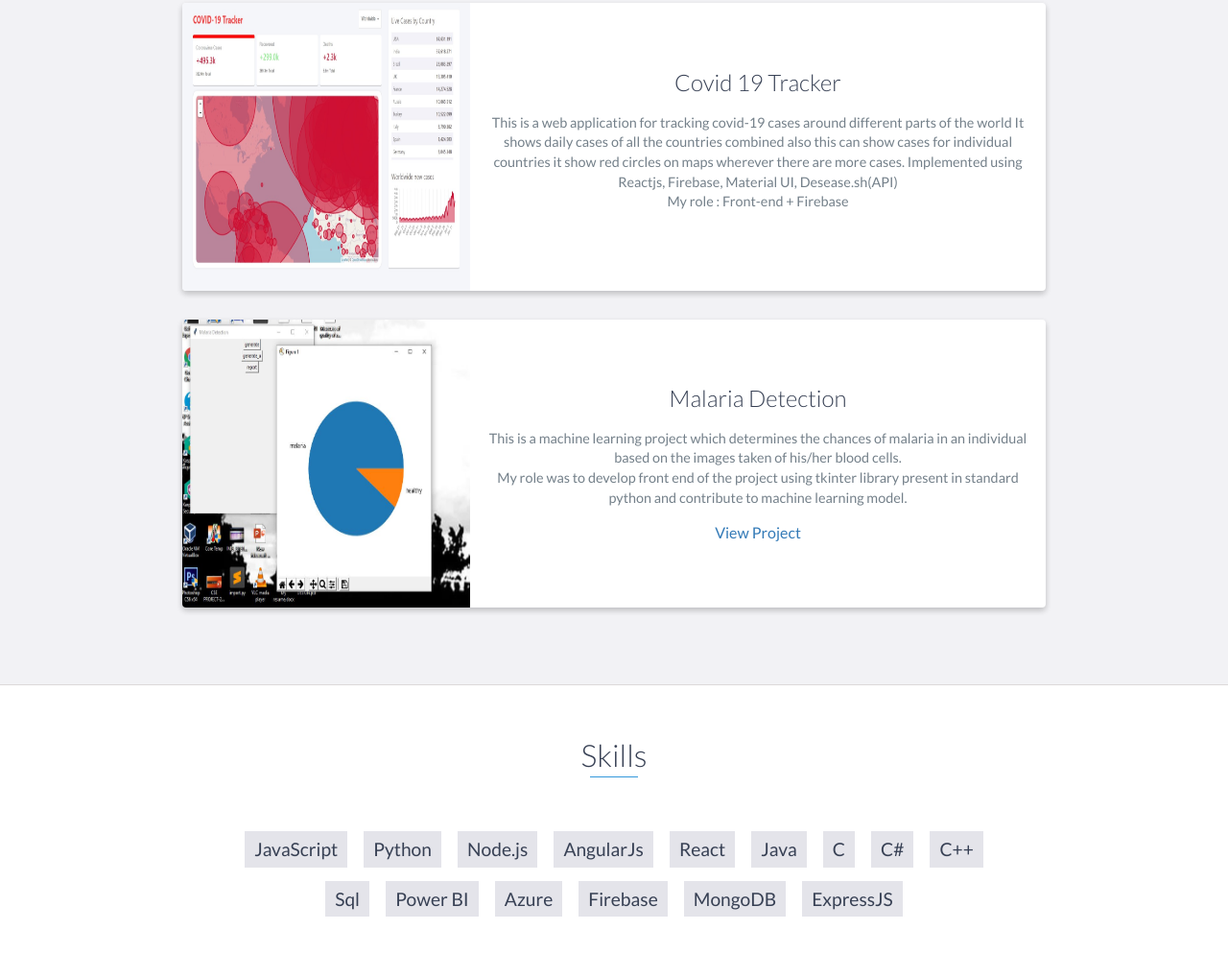
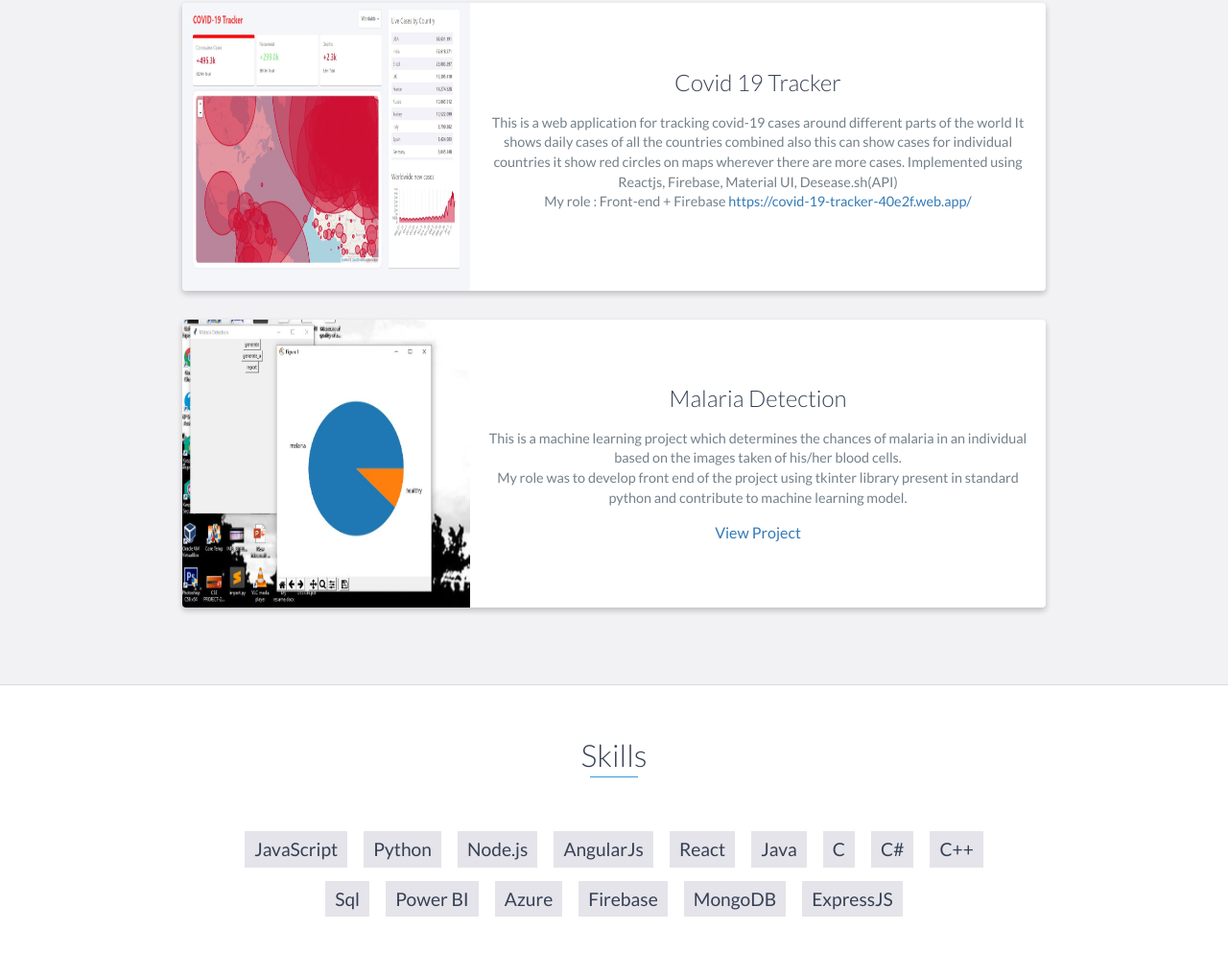
Before and after one commit to pranav1999/pranavkumarsoni, a plain HTML site: page index.html in a window 1280 px wide. Shown: the part 2437-3431 px from the top of the page at 96% size. Drawn offline with nearby package versions, Linux system fonts and the light colour scheme.

Commit message:
Update index.html

```diff
--- a/index.html
+++ b/index.html
@@ -163,7 +163,7 @@
                             Implemented using Reactjs, Firebase, Material UI,
                             Desease.sh(API) <br>
                             My role : Front-end + Firebase
-
+                            <a href="#">https://covid-19-tracker-40e2f.web.app/</a>
                         </p>
                         <a href="#"></a>
                     </div>
```
